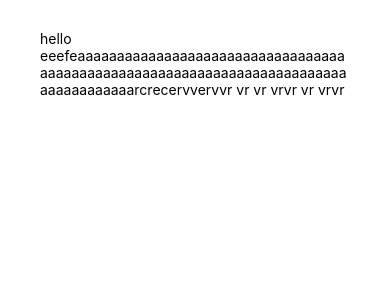
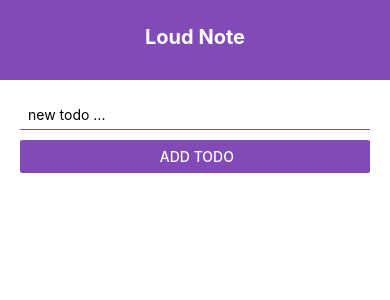
Before and after one commit to umerfarooq777/Loud-Note, a React Native app: screen / in a window 390 px wide. Shown: the top 300 px of the page. Built offline with nearby package versions, Linux system fonts and the light colour scheme.

Commit message:
native base

```diff
--- a/App.js
+++ b/App.js
@@ -1,3 +1,4 @@
+import { NativeBaseProvider } from 'native-base';
 import React, {useState} from 'react';
 import {
   SafeAreaView,
@@ -19,9 +20,13 @@ const App = () => {
 
   return (
     <>
+{/* <NativeBaseProvider>
+    <NativeBase/>
+</NativeBaseProvider> */}
 
-    <NativeBase/>
-      {/* <Todo /> */}
+
+
+      <Todo />
       {/* <Flatlist/> */}
 
 
--- a/src/components/native base/index.js
+++ b/src/components/native base/index.js
@@ -11,16 +11,14 @@ import {
   View,
 } from 'react-native';
 
+import { NativeBaseProvider, Box } from "native-base";
+
 export default function NativeBase(){
 
 
   return (
     <>
-      <View style={styles.container}>
-
-<Text>hello eeefeaaaaaaaaaaaaaaaaaaaaaaaaaaaaaaaaaaaaaaaaaaaaaaaaaaaaaaaaaaaaaaaaaaaaaaaaaaaaaaaaaaaaarcrecervvervvr vr vr vrvr vr vrvr</Text>
-
-      </View>
+      <Box>hello</Box>
 
 
     </>
```
Also changed, not shown: 1 other file (tests, documents, lock files or other folders).
